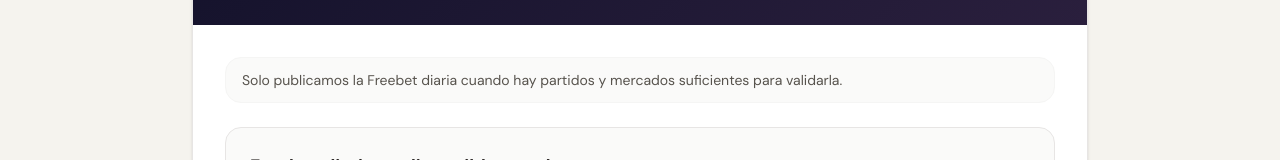
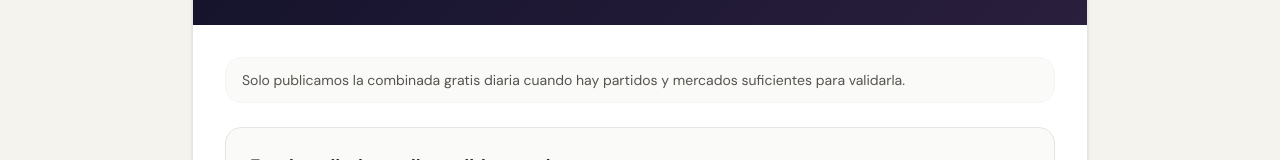
Before and after one commit to eloylt13/matched-betting-app, a Next.js app: page /pronosticos in a window 1280 px wide. Shown: the part 501-661 px from the top of the page. Built offline with nearby package versions, Linux system fonts and the light colour scheme; no server answers; a web font is replaced by a local one.

Commit message:
copy: refine pronosticos support text

```diff
--- a/app/pronosticos/page.tsx
+++ b/app/pronosticos/page.tsx
@@ -6,7 +6,7 @@ import { getQuantLiteCombinada } from '@/lib/pronosticos/engine'
 
 export const metadata: Metadata = {
   title: 'Freebet diaria | IAPredictHub',
-  description: 'Consulta la selección diaria de freebet con picks, cuota total y nivel de confianza dentro de la beta de IAPredictHub.',
+  description: 'Descubre la selección diaria de freebet con picks, cuota total y nivel de confianza dentro de la beta de IAPredictHub.',
 }
 
 export const revalidate = 300
@@ -73,7 +73,7 @@ export default async function PronosticosPage() {
               <p className="text-sm text-stone-600">
                 {hasDailyCombinada
                   ? dailyCombinada.motivoGeneral
-                  : 'Solo publicamos la Freebet diaria cuando hay partidos y mercados suficientes para validarla.'}
+                  : 'Solo publicamos la combinada gratis diaria cuando hay partidos y mercados suficientes para validarla.'}
               </p>
             </div>
 
```
